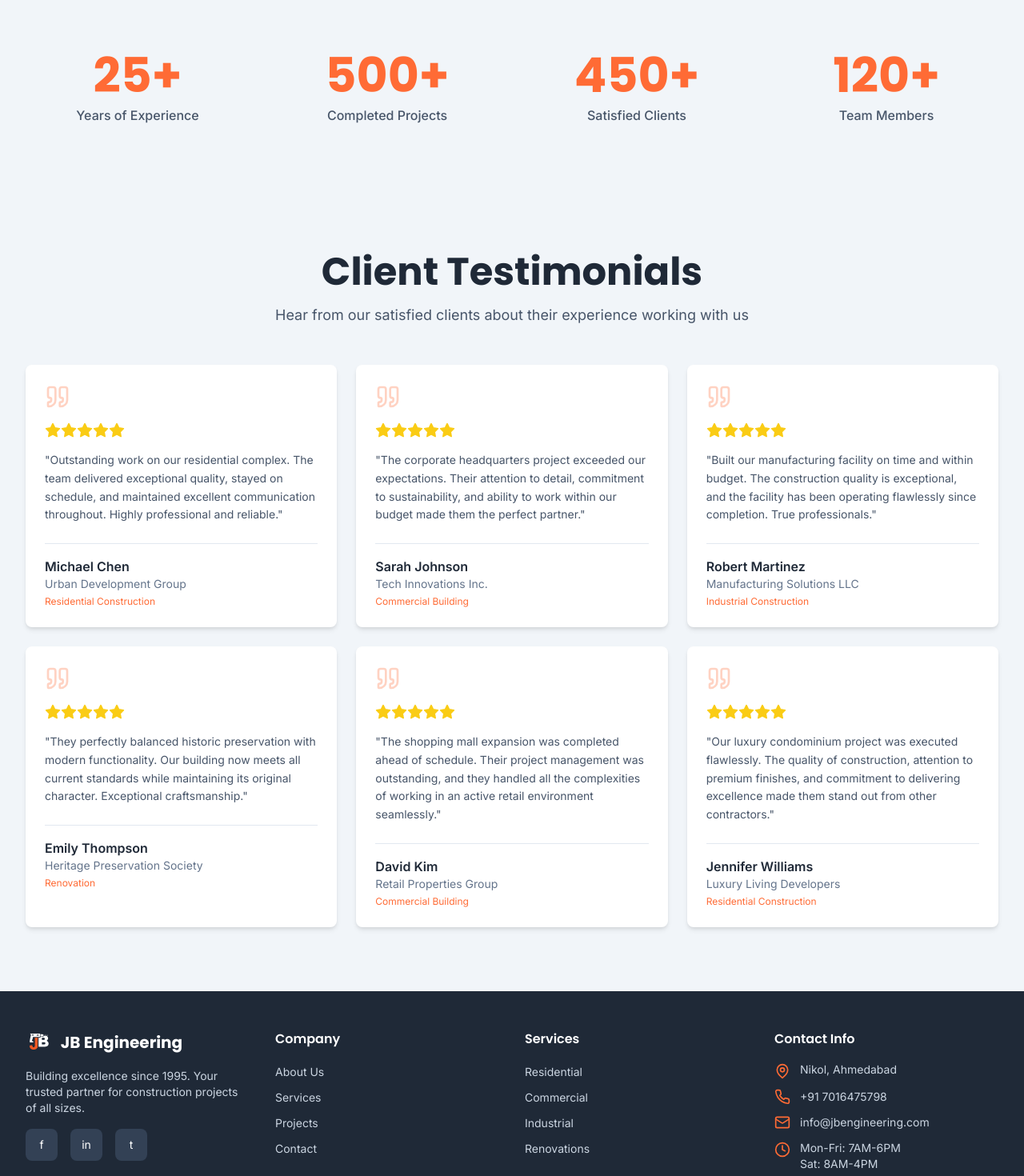
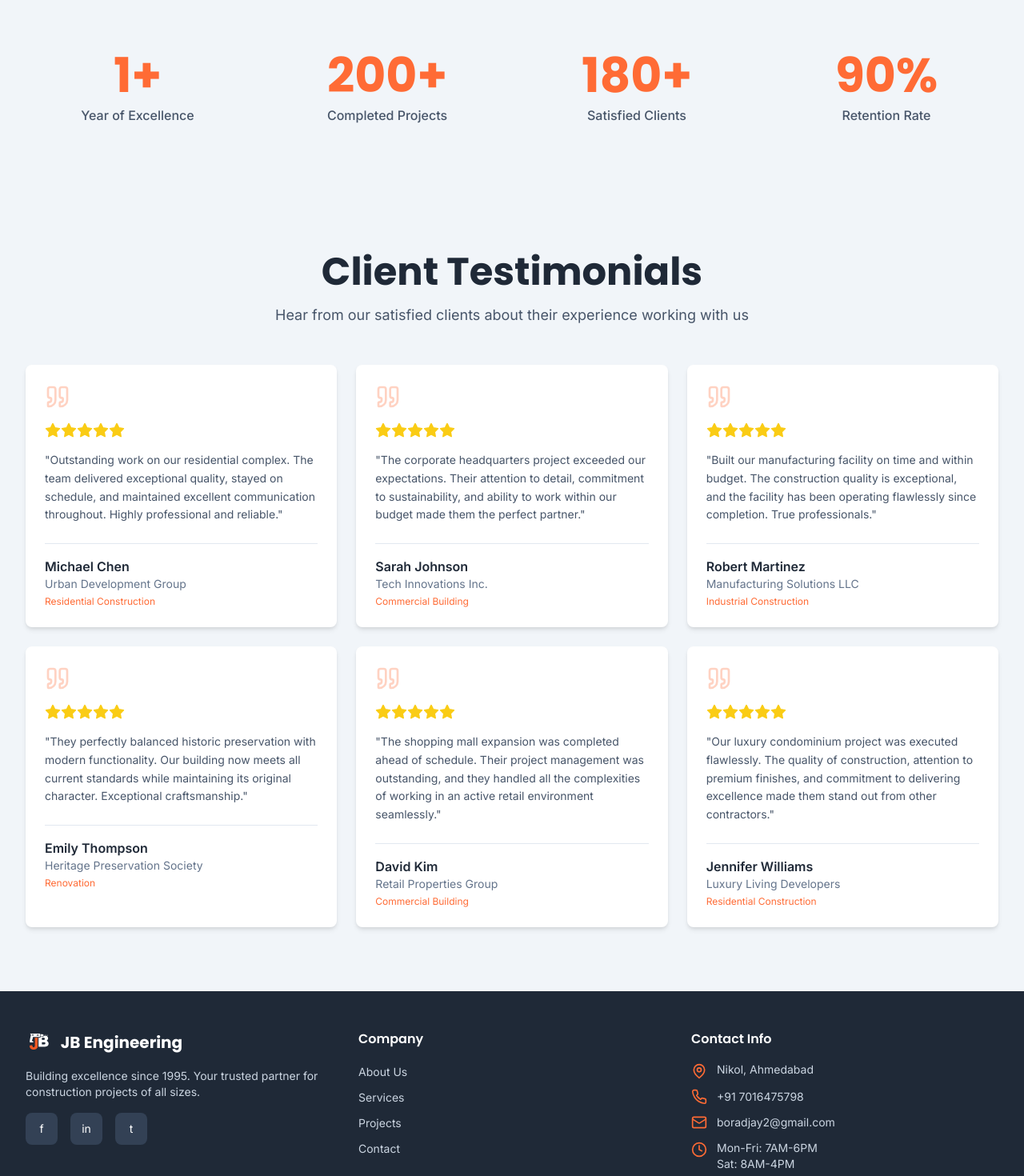
Before and after one commit to HimsxCodes/Constructionnn, a Next.js app: page / in a window 1280 px wide. Shown: the part 2960-4430 px from the top of the page at 80% size. Built offline with nearby package versions, Linux system fonts and the light colour scheme.

Commit message:
Update Footer and StatsCounter components to reflect new contact information and revised statistics. Remove outdated service links from the Footer and adjust the StatsCounter values to better represent current achievements.

```diff
--- a/components/Footer.tsx
+++ b/components/Footer.tsx
@@ -15,18 +15,12 @@ export function Footer() {
       { href: "/projects", label: "Projects" },
       { href: "/contact", label: "Contact" },
     ],
-    services: [
-      { href: "/services#residential", label: "Residential" },
-      { href: "/services#commercial", label: "Commercial" },
-      { href: "/services#industrial", label: "Industrial" },
-      { href: "/services#renovation", label: "Renovations" },
-    ],
   };
 
   return (
     <footer className="bg-slate-dark dark:bg-slate-900 text-white">
       <div className="max-w-7xl mx-auto px-4 sm:px-6 lg:px-8 py-12">
-        <div className="grid grid-cols-1 md:grid-cols-2 lg:grid-cols-4 gap-8">
+        <div className="grid grid-cols-1 md:grid-cols-3 gap-8">
           <div>
             <div className="flex items-center space-x-2 mb-4">
               <Image
@@ -84,22 +78,6 @@ export function Footer() {
           </div>
 
           <div>
-            <h3 className="font-heading font-semibold mb-4">Services</h3>
-            <ul className="space-y-2">
-              {footerLinks.services.map((link) => (
-                <li key={link.href}>
-                  <Link
-                    href={link.href}
-                    className="text-slate-300 hover:text-primary transition-colors text-sm"
-                  >
-                    {link.label}
-                  </Link>
-                </li>
-              ))}
-            </ul>
-          </div>
-
-          <div>
             <h3 className="font-heading font-semibold mb-4">Contact Info</h3>
             <ul className="space-y-3 text-sm text-slate-300">
               <li className="flex items-start space-x-3">
@@ -115,10 +93,10 @@ export function Footer() {
               <li className="flex items-center space-x-3">
                 <Mail className="w-5 h-5 text-primary flex-shrink-0" />
                 <a
-                  href="mailto:info@jbengineering.com"
+                  href="mailto:boradjay2@gmail.com"
                   className="hover:text-primary transition-colors"
                 >
-                  info@jbengineering.com
+                  boradjay2@gmail.com
                 </a>
               </li>
               <li className="flex items-start space-x-3">
--- a/components/StatsCounter.tsx
+++ b/components/StatsCounter.tsx
@@ -10,10 +10,10 @@ interface StatItem {
 }
 
 const stats: StatItem[] = [
-  { value: 25, label: "Years of Experience", suffix: "+" },
-  { value: 500, label: "Completed Projects", suffix: "+" },
-  { value: 450, label: "Satisfied Clients", suffix: "+" },
-  { value: 120, label: "Team Members", suffix: "+" },
+  { value: 1, label: "Year of Excellence", suffix: "+" },
+  { value: 200, label: "Completed Projects", suffix: "+" },
+  { value: 180, label: "Satisfied Clients", suffix: "+" },
+  { value: 90, label: "Retention Rate", suffix: "%" },
 ];
 
 export function StatsCounter() {
```
